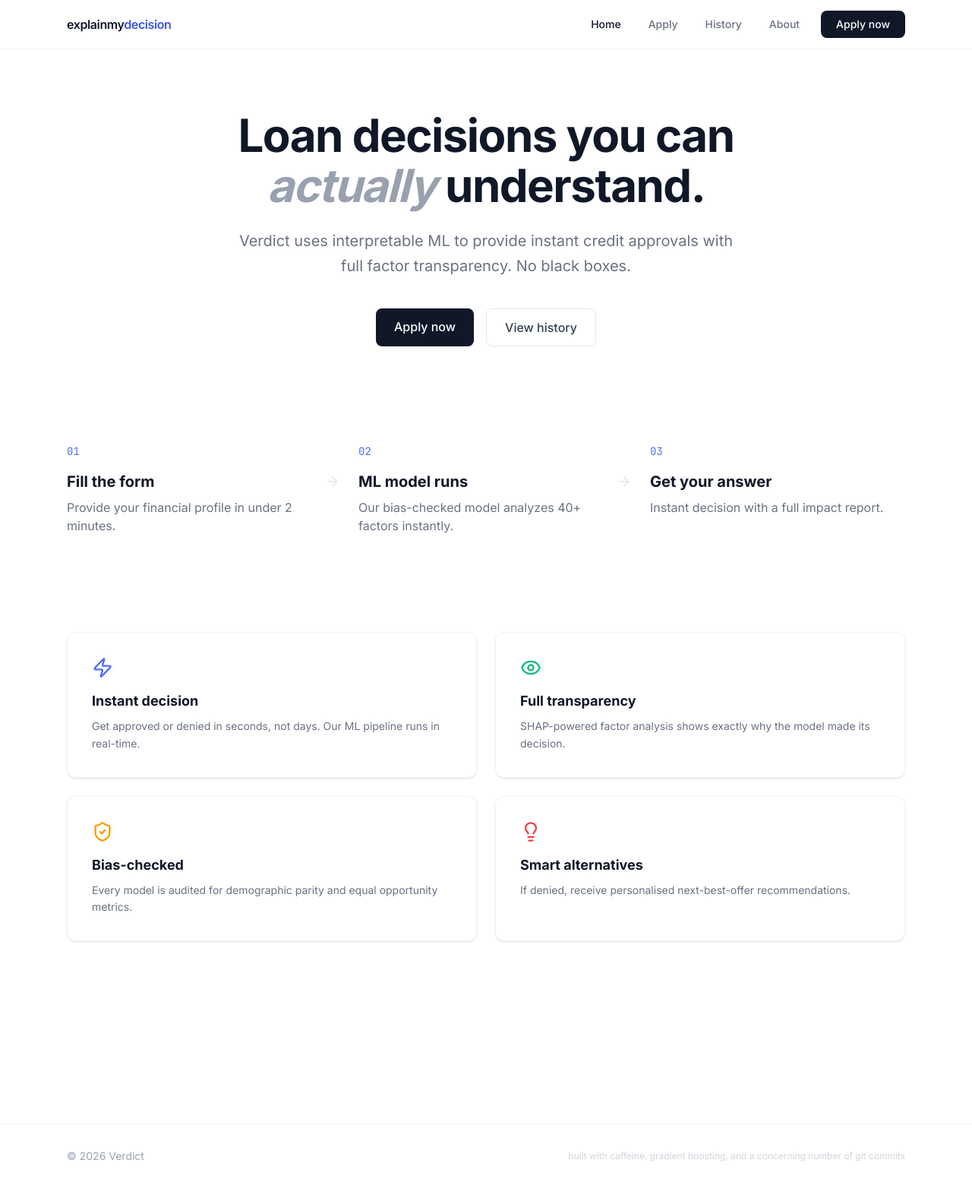
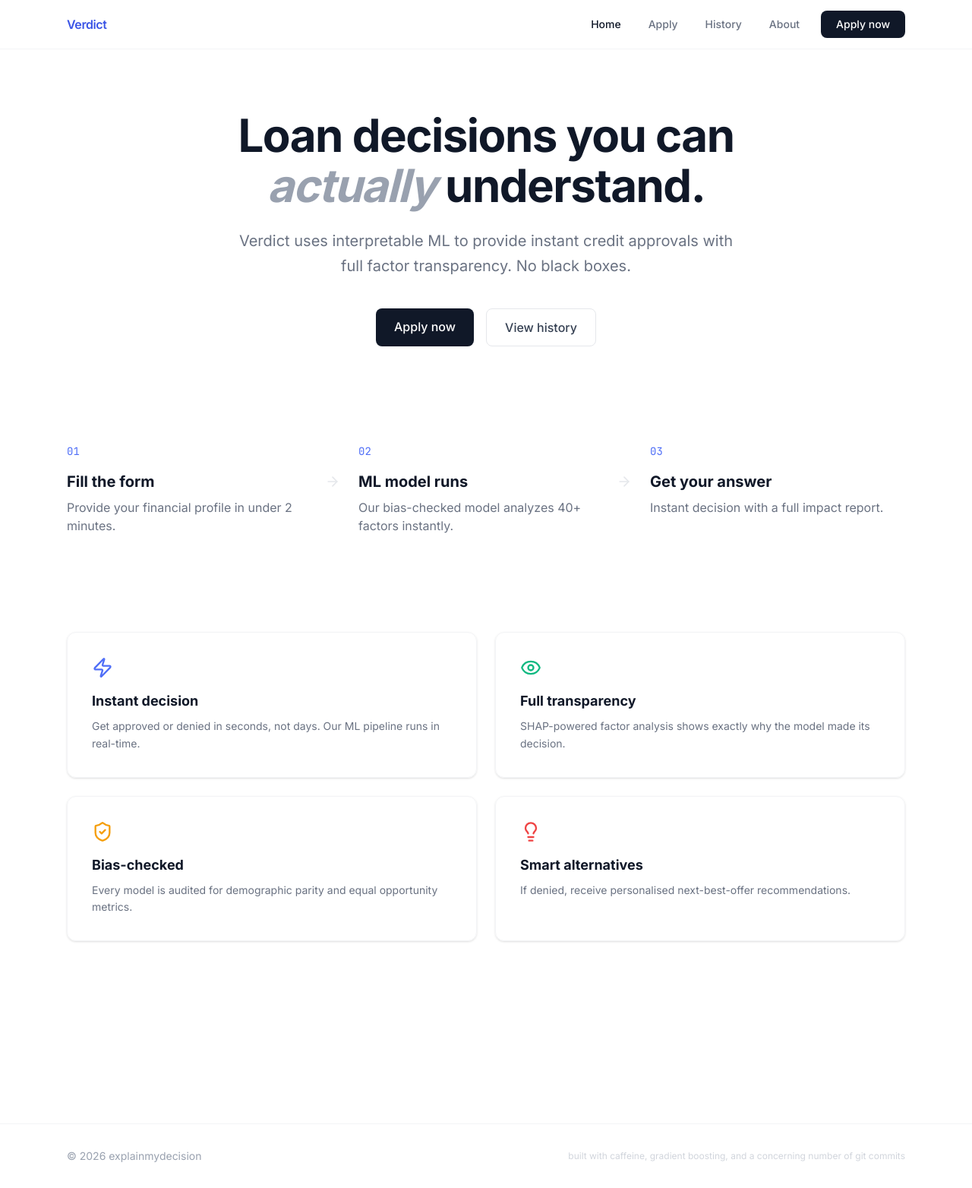
Before and after one commit to shlokmestry/verdict-ai, a React (Vite) app in the folder frontend/: page / in a window 1280 px wide. Shown: the whole page at 76% size. Built offline with nearby package versions, Linux system fonts and the light colour scheme; no server answers.

Commit message:
layout name change

```diff
--- a/frontend/src/components/Layout.jsx
+++ b/frontend/src/components/Layout.jsx
@@ -15,7 +15,7 @@ export default function Layout() {
       <header className="sticky top-0 z-50 bg-white border-b border-gray-100">
         <div className="max-w-6xl mx-auto px-6 h-16 flex items-center justify-between">
           <Link to="/" className="font-semibold text-gray-900 text-base tracking-tight">
-            explainmy<span className="text-brand-600">decision</span>
+            <span className="text-brand-600">Verdict</span>
           </Link>
           <nav className="flex items-center gap-1">
             {navLinks.map(({ to, label }) => {
@@ -42,7 +42,7 @@ export default function Layout() {
 
       <footer className="border-t border-gray-100 py-8 mt-20">
         <div className="max-w-6xl mx-auto px-6 flex items-center justify-between text-sm text-gray-400">
-          <p>© 2026 Verdict</p>
+          <p>© 2026 explainmydecision</p>
           <p className="text-xs text-gray-300">
             built with caffeine, gradient boosting, and a concerning number of git commits
           </p>
```
